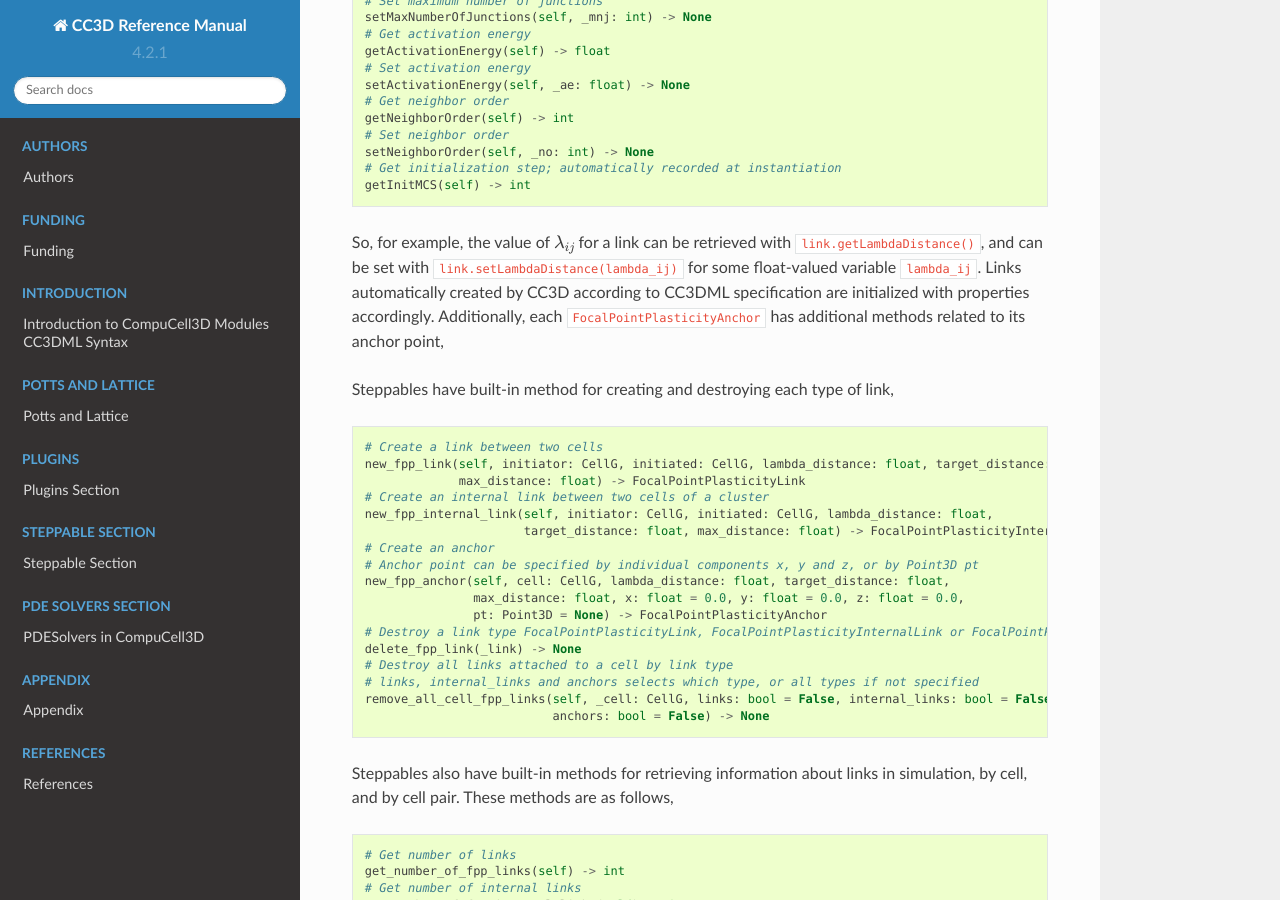
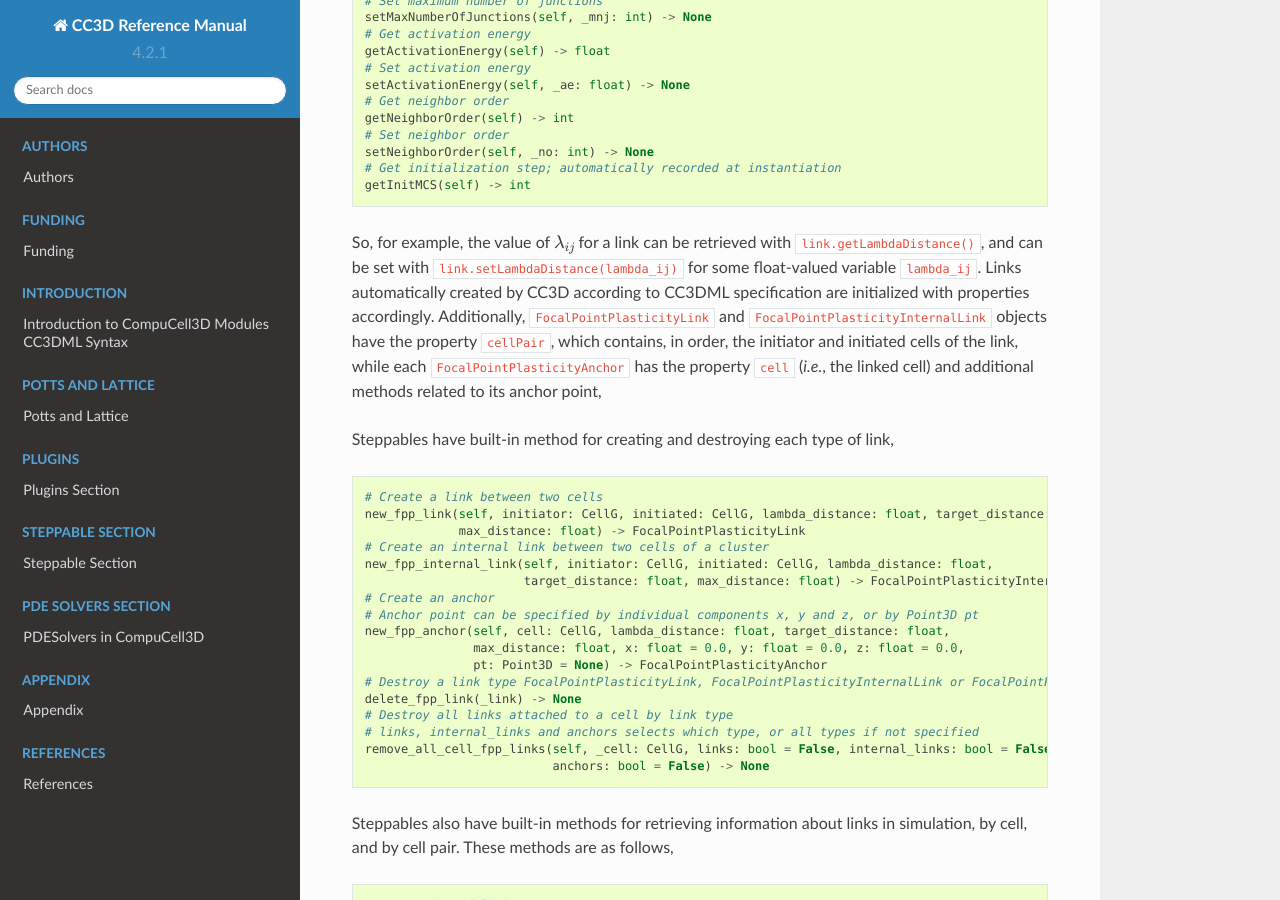
Before and after one commit to CompuCell3D/CompuCell3DReferenceManual, a Sphinx documentation site: the page built from docs/focal_point_plasticity.rst, in a window 1280 px wide and 900 px high, scrolled down 5574 px. Built offline with Sphinx 7.4.7 and the Read the Docs theme 2.0.0, drawn with Linux system fonts in a browser that asks for light colours.

Commit message:
v4.2.4 update for focal point plasticity plugin: link derived properties

```diff
--- a/docs/focal_point_plasticity.rst
+++ b/docs/focal_point_plasticity.rst
@@ -317,9 +317,14 @@
 So, for example, the value of :math:`\lambda_{ij}` for a link can be retrieved with ``link.getLambdaDistance()``,
 and can be set with ``link.setLambdaDistance(lambda_ij)`` for some float-valued variable ``lambda_ij``. Links
 automatically created by CC3D according to CC3DML specification are initialized with properties accordingly.
-Additionally, each ``FocalPointPlasticityAnchor`` has additional methods related to its anchor point,
+Additionally, ``FocalPointPlasticityLink`` and ``FocalPointPlasticityInternalLink`` objects have the property
+``cellPair``, which contains, in order, the initiator and initiated cells of the link, while
+each ``FocalPointPlasticityAnchor`` has the property ``cell`` (*i.e.*, the linked cell) and additional methods related
+to its anchor point,
 
 .. code-block:: python
+   # Attached cell
+   cell
    # Get anchor point as a 3-component list of floats
    getAnchorPoint(self) -> list
    # Set anchor point; _ap is a 3-component list of floats
```
